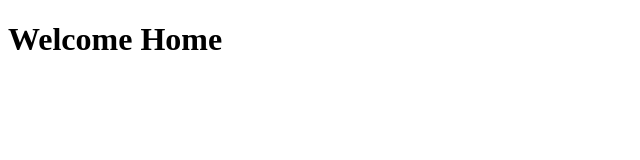
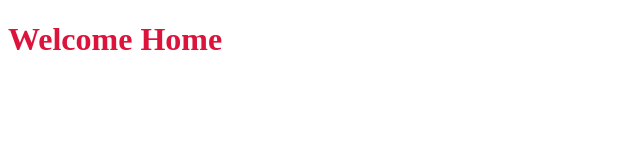
Before and after one commit to UgochukwuPeter/git_repo, a plain HTML site: page index.html in a window 1280 px wide. Shown: the whole page, without its empty margins (0-640 px from the left). Drawn offline with Linux system fonts and the light colour scheme.

Commit message:
updated html page

```diff
--- a/index.html
+++ b/index.html
@@ -5,6 +5,11 @@
     <meta name="viewport" content="width=device-width, initial-scale=1.0">
     <title>Document</title>
 
+    <style>
+        h1{
+            color: crimson;
+        }
+    </style>
 </head>
 <body>
 
```
